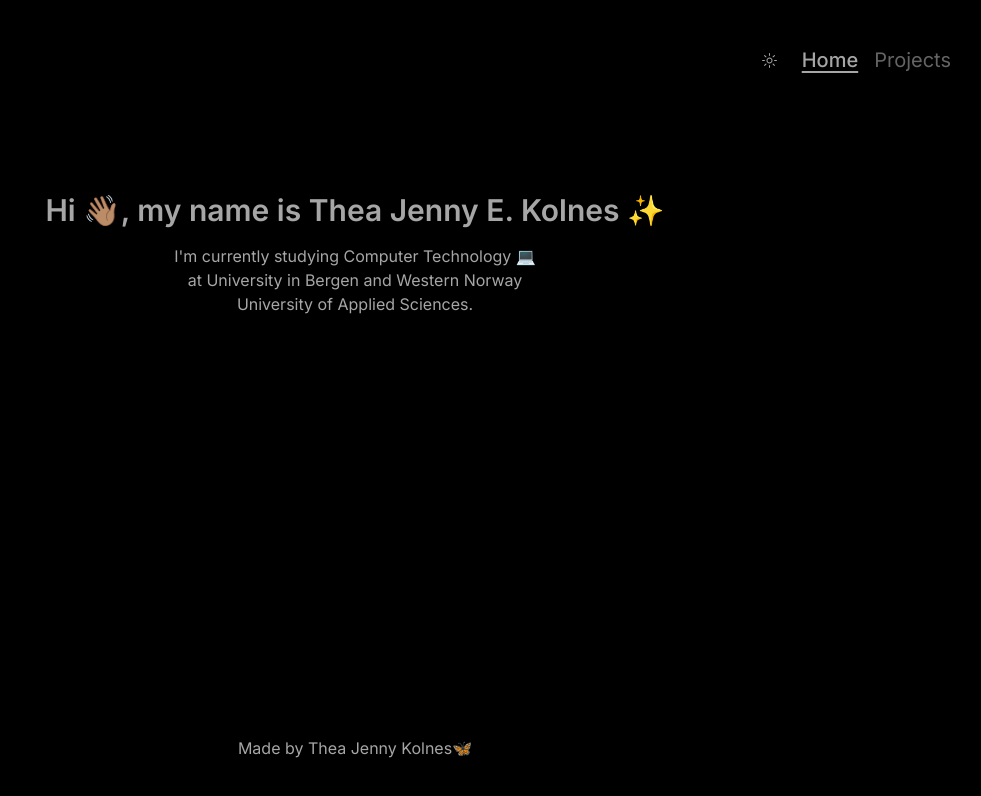
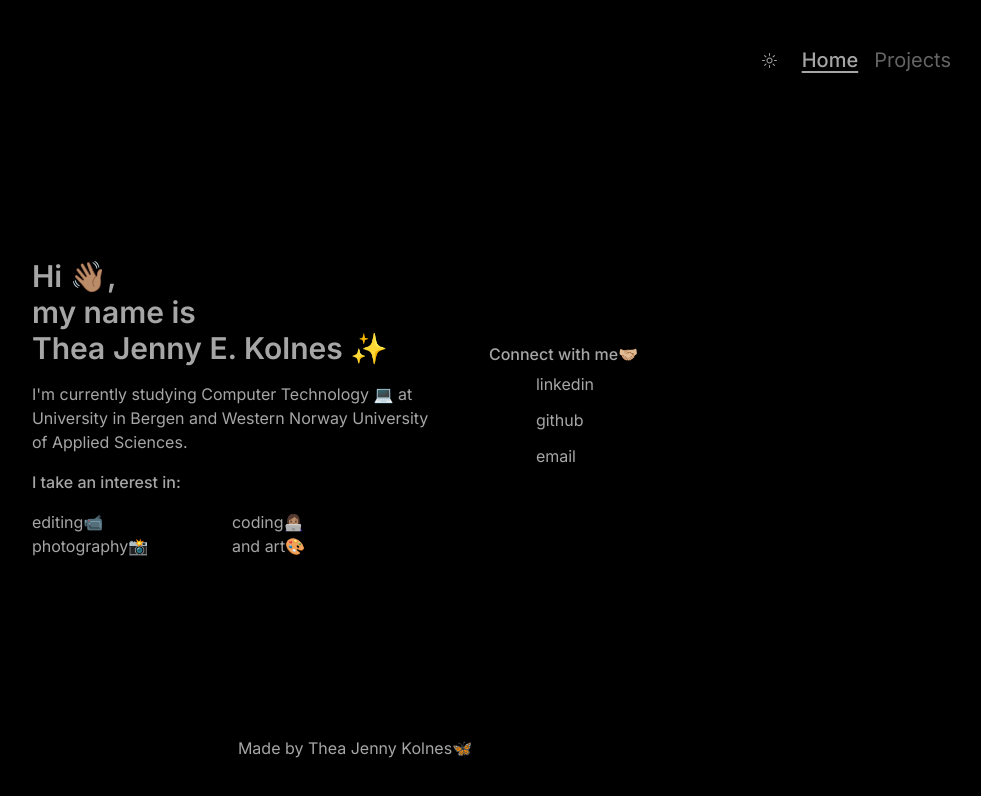
Before and after one commit to tjekol/homepage, a Next.js app: page / in a window 1280 px wide. Shown: the top 796 px of the page, without its empty margins (285-1266 px from the left). Built offline with nearby package versions, Linux system fonts and the light colour scheme.

Commit message:
new layout page1

```diff
--- a/src/app/layout.tsx
+++ b/src/app/layout.tsx
@@ -21,9 +21,9 @@ export default function RootLayout({
     <html lang='en'>
       <body className={inter.className}>
         <ThemeProvider attribute='class' defaultTheme='dark'>
-          <main className='flex min-h-screen flex-col items-center justify-between space-y-8 p-8 md:p-10'>
+          <main className='flex h-screen w-screen flex-col items-center justify-between p-8 md:p-10'>
             <Header />
-            <div className='h-5/6 w-full grow md:w-5/6'>{children}</div>
+            {children}
             <p>Made by Thea Jenny Kolnes🦋</p>
           </main>
         </ThemeProvider>
--- a/src/app/page.tsx
+++ b/src/app/page.tsx
@@ -1,54 +1,42 @@
-import { Button } from '@/components/ui/button';
-import {
-  LinkedInLogoIcon,
-  GitHubLogoIcon,
-  EnvelopeClosedIcon,
-} from '@radix-ui/react-icons';
-import Link from 'next/link';
+import { DividerVerticalIcon } from '@radix-ui/react-icons';
 import textFile from '@/assets/text.json';
+import MyButton from '@/components/button';
+import line from '@/assets/line1.png';
+import Image from 'next/image';
 
 export default function Home() {
-  const mainText = textFile.texts.main;
-  const aboutText = textFile.texts.about;
+  const main = textFile.texts.main;
+  const about = textFile.texts.about;
+  const description = textFile.texts.description;
+  const interests = textFile.texts.interests;
+
+  const socialDesc = textFile.texts.socialDesciption;
+  const socials = textFile.social;
 
   return (
-    <div className='flex w-full flex-col items-center space-y-4 rounded-[10px] py-0 md:px-10 md:py-20'>
-      <h1 className='text-center'>{mainText}</h1>
-      <p className='w-5/6 pb-4 text-center md:w-2/5'>{aboutText}</p>
-      <div className='flex flex-row md:space-x-2'>
-        <Button
-          variant='link'
-          size='sm'
-          className='text-base text-text'
-          asChild
-        >
-          <Link
-            href={'https://www.linkedin.com/in/thea-jenny-kolnes-a79821231/'}
-            target='_blank'
-          >
-            <LinkedInLogoIcon className='mr-2 scale-150' />
-          </Link>
-        </Button>
-        <Button
-          variant='link'
-          size='sm'
-          className='text-base text-text'
-          asChild
-        >
-          <Link href={'https://github.com/tjekol'} target='_blank'>
-            <GitHubLogoIcon className='mr-2 scale-150' />
-          </Link>
-        </Button>
-        <Button
-          variant='link'
-          size='sm'
-          className='text-base text-text'
-          asChild
-        >
-          <Link href={'mailto:thea.jenny02@gmail.com'}>
-            <EnvelopeClosedIcon className='mr-2 scale-150' />
-          </Link>
-        </Button>
+    <div className='flex w-full flex-row items-center justify-center gap-2'>
+      {/* left side */}
+      <div className='flex w-1/3 flex-col gap-4'>
+        <div>
+          <h1>Hi 👋🏽,</h1>
+          <h1>my name is</h1>
+          <h1>Thea Jenny E. Kolnes ✨</h1>
+        </div>
+        <p>{about}</p>
+        <p className='font-medium'>{description}</p>
+        <div className='grid grid-cols-2'>
+          {interests.map((interest, k) => (
+            <p key={k}>{interest}</p>
+          ))}
+        </div>
+      </div>
+      <Image src={line} alt='Divider' />
+      {/* right side */}
+      <div className='flex flex-col p-10'>
+        <p className='font-medium'>{socialDesc}</p>
+        {socials.map((social, k) => (
+          <MyButton key={k} title={social.title} link={social.link} />
+        ))}
       </div>
     </div>
   );
--- a/src/assets/text.json
+++ b/src/assets/text.json
@@ -3,7 +3,8 @@
     "main": "Hi 👋🏽, my name is Thea Jenny E. Kolnes ✨",
     "about": "I'm currently studying Computer Technology 💻 at University in Bergen and Western Norway University of Applied Sciences.",
     "description": "I take an interest in:",
-    "interests": ["editing📹", "coding👩🏽‍💻", "photography📸", "and art🎨"]
+    "interests": ["editing📹", "coding👩🏽‍💻", "photography📸", "and art🎨"],
+    "socialDesciption": "Connect with me🤝🏼"
   },
   "social": [
     {
@@ -17,7 +18,7 @@
       "tag": "@tjekol"
     },
     {
-      "title": "mail",
+      "title": "email",
       "link": "mailto:thea.jenny02@gmail.com",
       "tag": "thea.jenny02@gmail.com/"
     }
--- /dev/null
+++ b/src/components/button.tsx
@@ -0,0 +1,32 @@
+import { Button } from '@/components/ui/button';
+import {
+  LinkedInLogoIcon,
+  GitHubLogoIcon,
+  EnvelopeClosedIcon,
+} from '@radix-ui/react-icons';
+import Link from 'next/link';
+
+export default function MyButton({
+  title,
+  link,
+}: {
+  title: string;
+  link: string;
+}) {
+  return (
+    <div className='flex flex-row items-center'>
+      <Button variant='link' size='sm' className='text-base text-text' asChild>
+        <Link href={link} target='_blank'>
+          {title == 'linkedin' && (
+            <LinkedInLogoIcon className='mr-2 scale-150' />
+          )}
+          {title == 'github' && <GitHubLogoIcon className='mr-2 scale-150' />}
+          {title == 'email' && (
+            <EnvelopeClosedIcon className='mr-2 scale-150' />
+          )}
+        </Link>
+      </Button>
+      <p>{title}</p>
+    </div>
+  );
+}
```
Also changed, not shown: src/assets/cv-bilde.jpeg (renamed from src/app/images/cv-bilde.jpeg), src/assets/line1.png (added).
